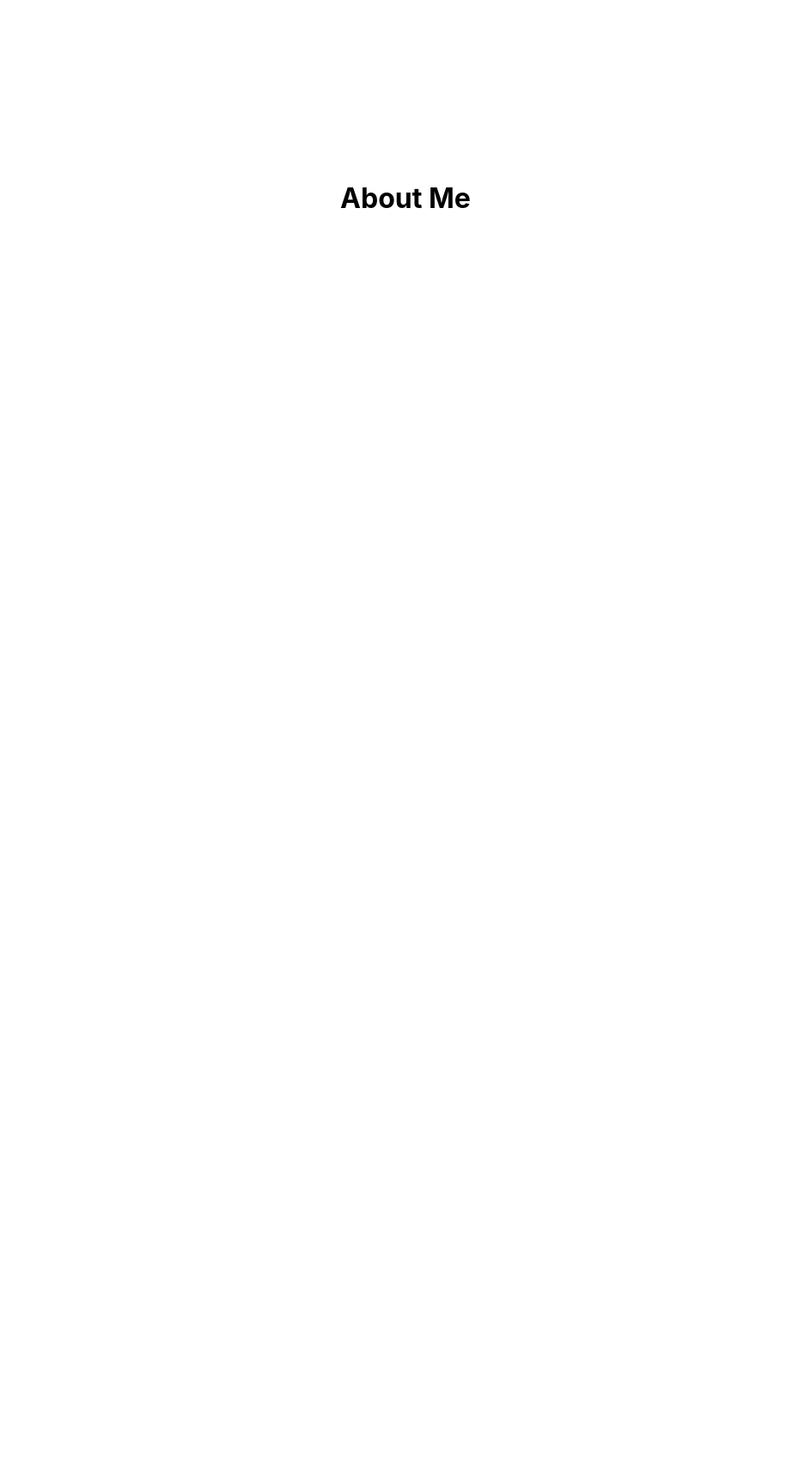
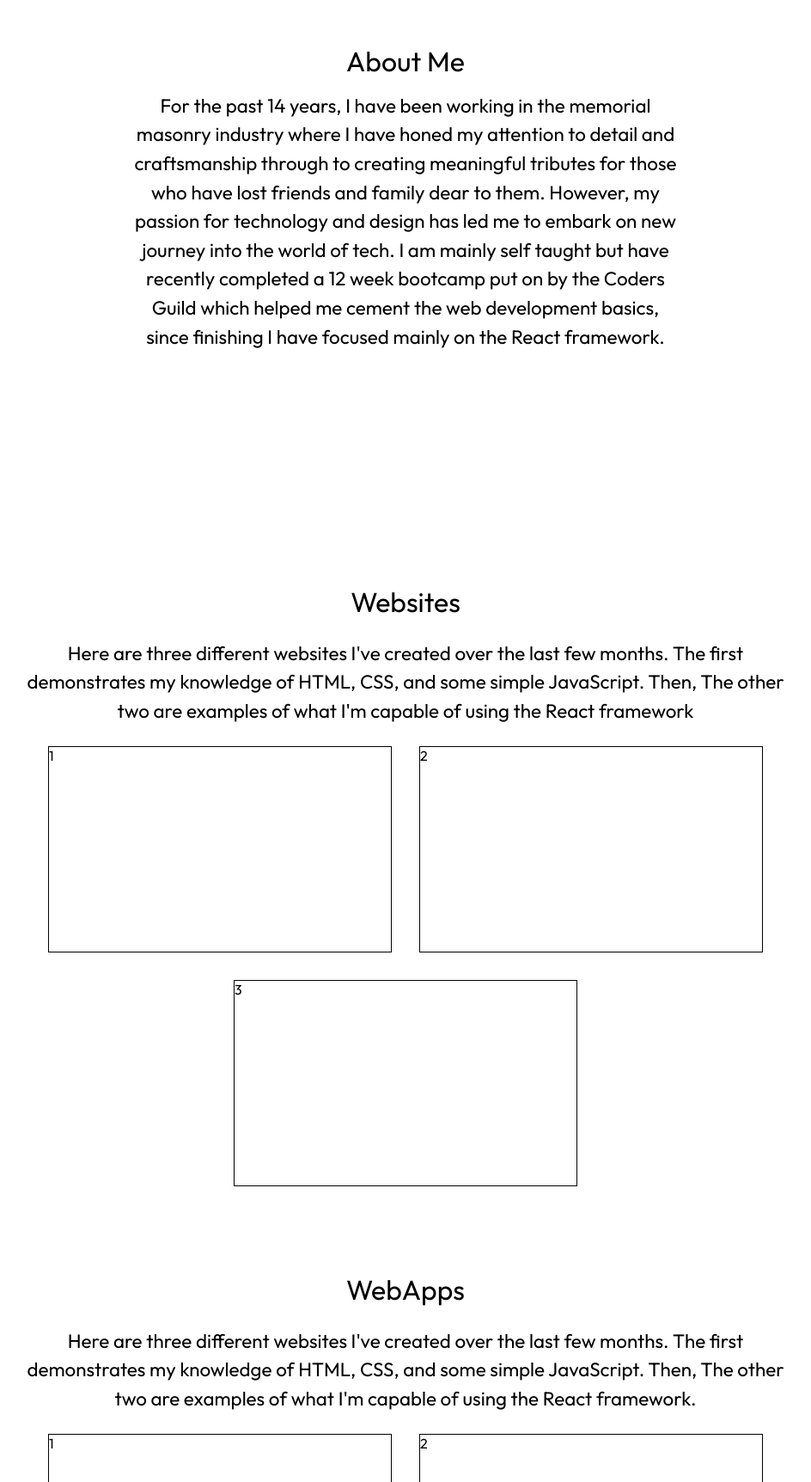
Before and after one commit to Newellso1/react-portfolio-v2, a React (Create React App) app: page / in a window 1280 px wide. Shown: the part 970-2694 px from the top of the page at 86% size, without its empty margins (168-1112 px from the left). Before the commit the page ends 1600 px from the top, so only its background shows below. Built offline with nearby package versions, Linux system fonts and the light colour scheme; a web font is replaced by a local one.

Commit message:
established layout
Added reveal animations

```diff
--- a/package.json
+++ b/package.json
@@ -3,6 +3,7 @@
   "version": "0.1.0",
   "private": true,
   "dependencies": {
+    "@emotion/react": "^11.11.4",
     "@fortawesome/fontawesome-svg-core": "^6.5.1",
     "@fortawesome/free-brands-svg-icons": "^6.5.1",
     "@fortawesome/free-regular-svg-icons": "^6.5.1",
@@ -12,6 +13,7 @@
     "@testing-library/react": "^13.4.0",
     "@testing-library/user-event": "^13.5.0",
     "react": "^18.2.0",
+    "react-awesome-reveal": "^4.2.8",
     "react-dom": "^18.2.0",
     "react-scripts": "5.0.1",
     "react-type-animation": "^3.2.0",
--- a/src/App.js
+++ b/src/App.js
@@ -1,11 +1,15 @@
 import AboutMe from "./Components/About-Me";
 import SplashPage from "./Components/Landing-Page";
+import WebApps from "./Components/Web-apps";
+import Websites from "./Components/Websites";
 
 function App() {
   return (
     <div className="App">
       <SplashPage />
       <AboutMe />
+      <Websites />
+      <WebApps />
     </div>
   );
 }
--- a/src/Components/About-Me.js
+++ b/src/Components/About-Me.js
@@ -1,7 +1,24 @@
+import { Fade } from "react-awesome-reveal";
+
 export default function AboutMe() {
   return (
     <div className="page">
-      <h1>About Me</h1>
+      <Fade>
+        <div className="about-content">
+          <h1>About Me</h1>
+          <p>
+            For the past 14 years, I have been working in the memorial masonry
+            industry where I have honed my attention to detail and craftsmanship
+            through to creating meaningful tributes for those who have lost
+            friends and family dear to them. However, my passion for technology
+            and design has led me to embark on new journey into the world of
+            tech. I am mainly self taught but have recently completed a 12 week
+            bootcamp put on by the Coders Guild which helped me cement the web
+            development basics, since finishing I have focused mainly on the
+            React framework.
+          </p>
+        </div>
+      </Fade>
     </div>
   );
 }
--- a/src/Components/Landing-Page.js
+++ b/src/Components/Landing-Page.js
@@ -1,4 +1,12 @@
 import { TypeAnimation } from "react-type-animation";
+import { FontAwesomeIcon } from "@fortawesome/react-fontawesome";
+import {
+  faReact,
+  faHtml5,
+  faCss3Alt,
+  faJs,
+} from "@fortawesome/free-brands-svg-icons";
+import { Fade } from "react-awesome-reveal";
 
 export default function SplashPage() {
   return (
@@ -8,11 +16,19 @@ export default function SplashPage() {
         <h2>Am</h2>
         <h2>Sam</h2>
         <TypeAnimation
-          sequence={["Memorial Mason & \nAspiring Web\nDeveloper"]}
+          sequence={["Memorial Mason &\nAspiring Web\nDeveloper"]}
           wrapper="span"
           cursor={true}
           className="splash-paragraph"
         />
+        <div className="skill-set">
+          <Fade cascade delay={2250} triggerOnce={true} duration={625}>
+            <FontAwesomeIcon icon={faHtml5} />
+            <FontAwesomeIcon icon={faCss3Alt} />
+            <FontAwesomeIcon icon={faJs} />
+            <FontAwesomeIcon icon={faReact} />
+          </Fade>
+        </div>
       </div>
     </div>
   );
--- /dev/null
+++ b/src/Components/Web-apps.js
@@ -0,0 +1,30 @@
+import { Fade, Slide } from "react-awesome-reveal";
+
+export default function WebApps() {
+  return (
+    <div className="page">
+      <Fade>
+        <div className="web-apps-content">
+          <h1>WebApps</h1>
+          <p>
+            Here are three different websites I've created over the last few
+            months. The first demonstrates my knowledge of HTML, CSS, and some
+            simple JavaScript. Then, The other two are examples of what I'm
+            capable of using the React framework.
+          </p>
+          <div className="web-apps-examples">
+            <Slide direction="up">
+              <div>1</div>
+            </Slide>
+            <Slide direction="up" delay={200}>
+              <div>2</div>
+            </Slide>
+            <Slide direction="up" delay={250}>
+              <div>3</div>
+            </Slide>
+          </div>
+        </div>
+      </Fade>
+    </div>
+  );
+}
--- /dev/null
+++ b/src/Components/Websites.js
@@ -0,0 +1,30 @@
+import { Fade, Slide } from "react-awesome-reveal";
+
+export default function Websites() {
+  return (
+    <div className="page">
+      <Fade>
+        <div className="web-apps-content">
+          <h1>Websites</h1>
+          <p>
+            Here are three different websites I've created over the last few
+            months. The first demonstrates my knowledge of HTML, CSS, and some
+            simple JavaScript. Then, The other two are examples of what I'm
+            capable of using the React framework
+          </p>
+          <div className="website-examples">
+            <Slide direction="left">
+              <div>1</div>
+            </Slide>
+            <Slide direction="up">
+              <div>2</div>
+            </Slide>
+            <Slide direction="right">
+              <div>3</div>
+            </Slide>
+          </div>
+        </div>
+      </Fade>
+    </div>
+  );
+}
--- a/src/index.css
+++ b/src/index.css
@@ -7,9 +7,7 @@
 }
 
 body {
-  font-family: -apple-system, BlinkMacSystemFont, "Segoe UI", "Roboto", "Oxygen",
-    "Ubuntu", "Cantarell", "Fira Sans", "Droid Sans", "Helvetica Neue",
-    sans-serif;
+  font-family: "Outfit";
 }
 
 code {
@@ -17,13 +15,24 @@ code {
     monospace;
 }
 
+/* Page Styles */
+
+h1 {
+  font-weight: 400;
+}
+
 .page {
+  padding: 2em;
   width: 100vw;
-  height: 100vh;
+  min-height: 100vh;
+  max-width: 100vw;
   display: flex;
+  flex-direction: column;
   justify-content: center;
   align-items: center;
 }
+
+/* Styles for splash */
 
 .splash {
   /* border: 1px solid; */
@@ -43,3 +52,94 @@ code {
   font-size: 2.05em;
   line-height: 1.75em;
 }
+
+.skill-set {
+  font-size: 3em;
+  display: flex;
+  gap: 1em;
+  justify-content: center;
+  padding-top: 0.5em;
+}
+
+/* Styles for About Me */
+
+.about-content {
+  width: 40em;
+  display: flex;
+  flex-direction: column;
+  align-items: center;
+  justify-content: center;
+  gap: 1em;
+}
+
+.about-content > p {
+  font-size: 1.4em;
+  line-height: 1.5em;
+  text-align: center;
+  text-wrap: pretty;
+}
+
+/* Styles for Websites */
+
+.website-content {
+  display: flex;
+  flex-direction: column;
+  justify-content: center;
+  align-items: center;
+  width: 90vw;
+  gap: 1.5em;
+}
+
+.website-content > p {
+  font-size: 1.4em;
+  line-height: 1.5em;
+  text-align: center;
+  text-wrap: pretty;
+  max-width: 40em;
+}
+
+.website-examples {
+  display: flex;
+  flex-wrap: wrap;
+  gap: 2em;
+  justify-content: center;
+  align-items: center;
+}
+
+.website-examples > div {
+  width: 25em;
+  height: 15em;
+  border: 1px solid;
+}
+
+/* Styles for WebApps */
+
+.web-apps-content {
+  display: flex;
+  flex-direction: column;
+  justify-content: center;
+  align-items: center;
+  width: 90vw;
+  gap: 1.5em;
+}
+
+.web-apps-content > p {
+  font-size: 1.4em;
+  line-height: 1.5em;
+  text-align: center;
+  text-wrap: pretty;
+  max-width: 40em;
+}
+
+.web-apps-examples {
+  display: flex;
+  justify-content: center;
+  flex-wrap: wrap;
+  gap: 2em;
+}
+
+.web-apps-examples > div {
+  width: 25em;
+  height: 15em;
+  border: 1px solid;
+}
```
Also changed, not shown: 1 other file (tests, documents, lock files or other folders).
